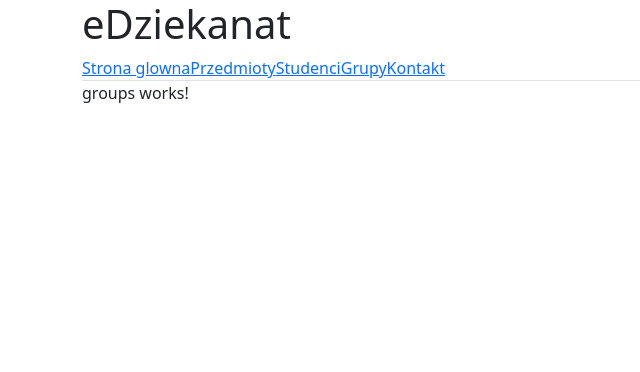
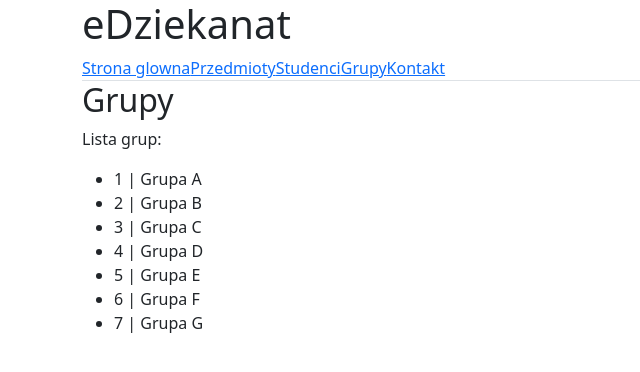
Before and after one commit to michalmatt/biu-project, an Angular app in the folder eDziekanat/: page /groups in a window 1280 px wide. Shown: the top 372 px of the page, without its empty margins (0-640 px from the left). Built offline with nearby package versions, Linux system fonts and the light colour scheme.

Commit message:
adding grup data model, ngFor for list of groups

```diff
--- a/eDziekanat/src/app/groups/groups.component.html
+++ b/eDziekanat/src/app/groups/groups.component.html
@@ -1 +1,5 @@
-<p>groups works!</p>
+<h2>Grupy</h2>
+<p>Lista grup:</p>
+<ul>
+  <li *ngFor="let group of groups">{{ group.groupId }} | {{ group.name }}</li>
+</ul>
--- a/eDziekanat/src/app/groups/groups.component.ts
+++ b/eDziekanat/src/app/groups/groups.component.ts
@@ -1,4 +1,5 @@
 import { Component, OnInit } from '@angular/core';
+import {Group} from '../shared/group-data.model';
 
 @Component({
   selector: 'app-groups',
@@ -6,8 +7,19 @@ import { Component, OnInit } from '@angular/core';
   styleUrls: ['./groups.component.css']
 })
 export class GroupsComponent implements OnInit {
+  public groups: Group[];
 
-  constructor() { }
+  constructor() {
+    this.groups = [
+      new Group('Grupa A', 1),
+      new Group('Grupa B', 2),
+      new Group('Grupa C', 3),
+      new Group('Grupa D', 4),
+      new Group('Grupa E', 5),
+      new Group('Grupa F', 6),
+      new Group('Grupa G', 7)
+    ];
+  }
 
   ngOnInit(): void {
   }
--- /dev/null
+++ b/eDziekanat/src/app/shared/group-data.model.ts
@@ -0,0 +1,3 @@
+export class Group {
+  constructor(public name: string, public groupId: number) {}
+}
```
